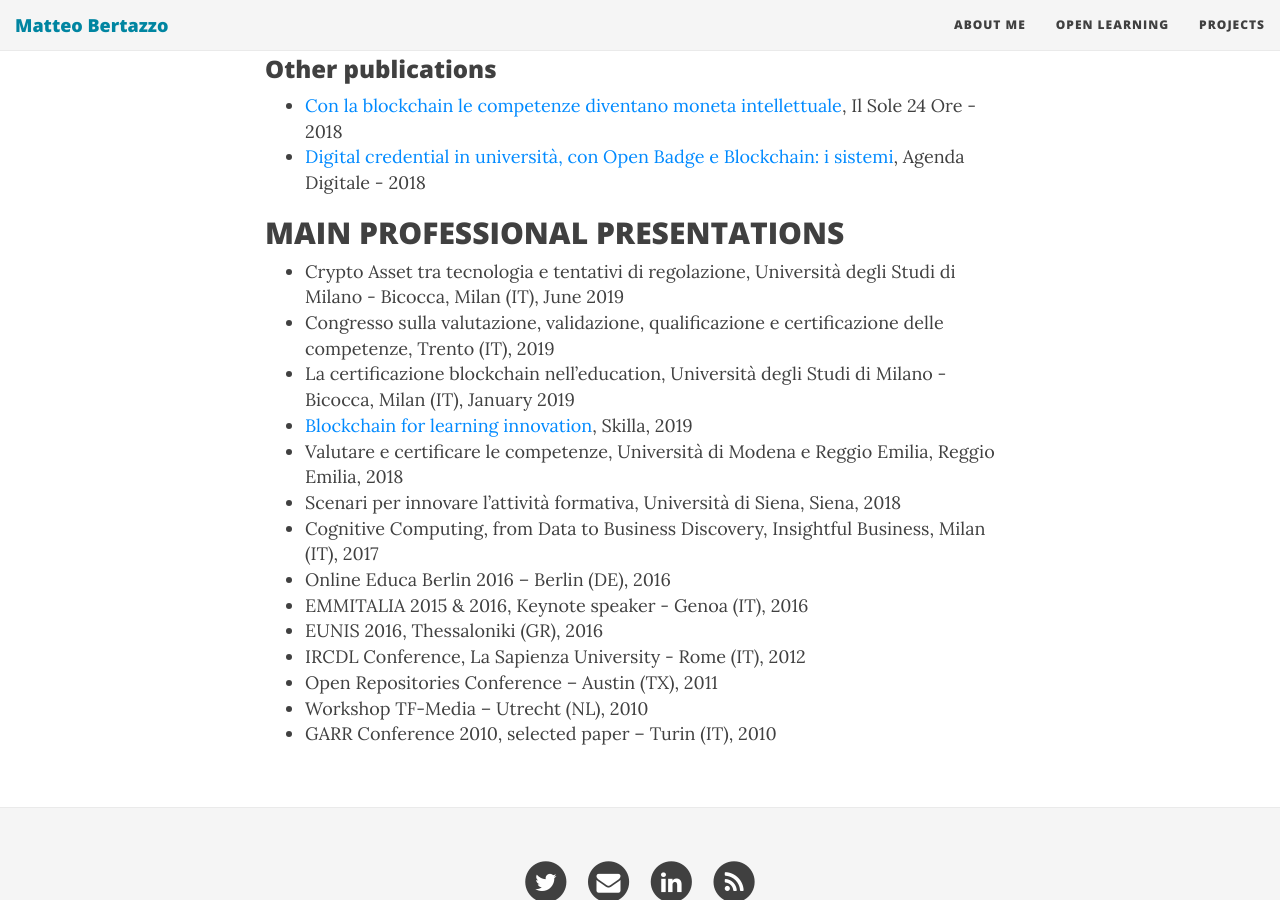
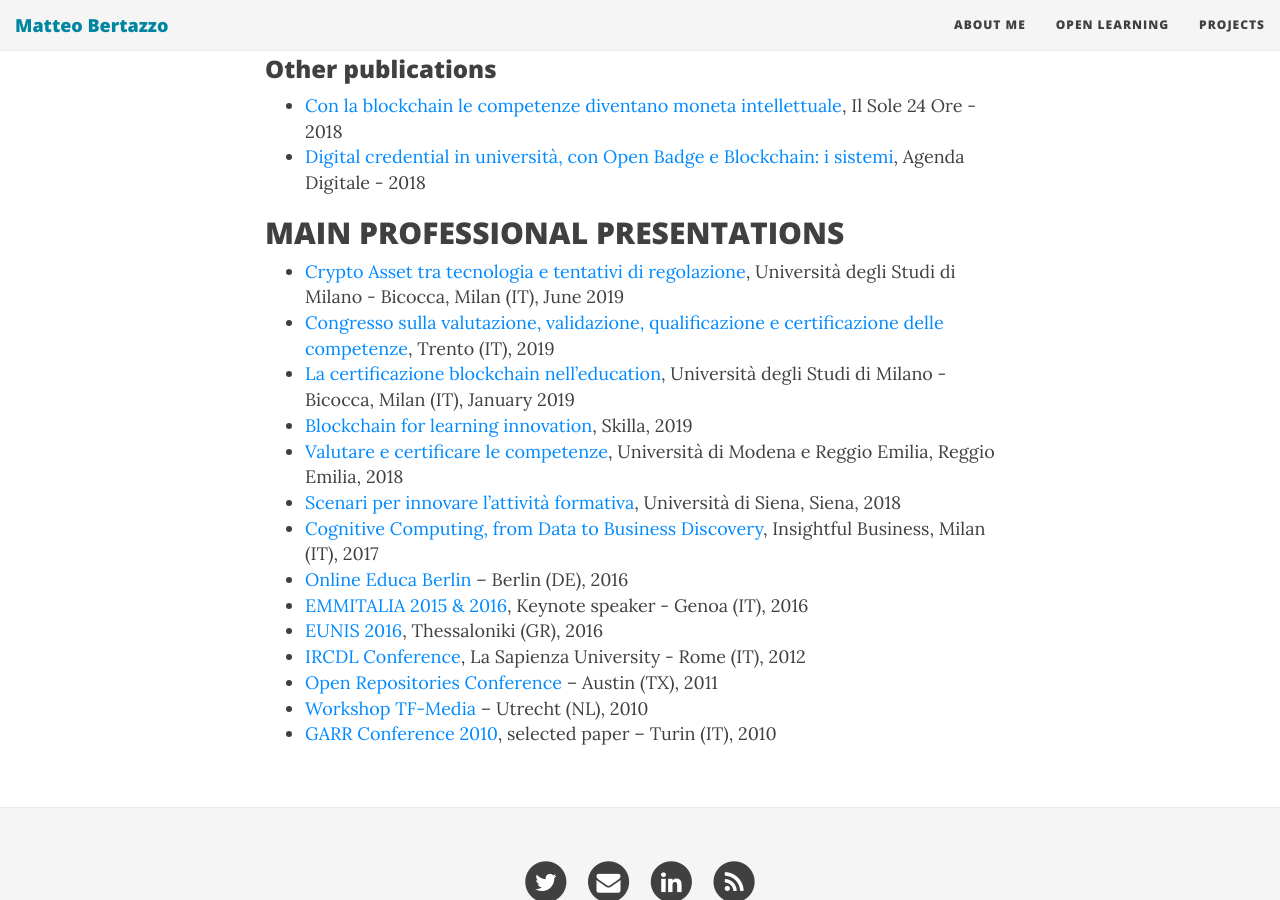
Before and after one commit to mbertazz/mbertazz.github.io, a Jekyll site: the page built from aboutme.md, in a window 1280 px wide and 900 px high, scrolled down 1046 px. Built offline with Jekyll 4.4.1, drawn with Linux system fonts in a browser that asks for light colours; nearby versions of some CDN libraries.

Commit message:
Update aboutme.md

```diff
--- a/aboutme.md
+++ b/aboutme.md
@@ -7,7 +7,6 @@ published: true
 
 I recently started a PhD in machine/deep learning at the [Institut of Bioinformatics](http://www.bioinf.jku.at/) of the Johannes Kepler University in Linz, Austria in the team of Sepp Hochreiter.
 Previously I worked at the Institute of Water Management, Hydrology and Hydraulic Engineering at the BOKU University in Vienna, as a research assistant. I did my Master in environmental engineering ant the topic of my Master thesis was the development of a software as part of a semi-automatic monitoring system for fish migration in fish passes. The thesis can be found [here](http://permalink.obvsg.at/bok/AC13359496) (in German only). In my time as research assistant at the BOKU university I mostly worked on machine learning applications in the field of hydrology and environmental sciences.
-
 
 ## MAIN TRAINING EXPERIENCES AND CERTIFICATIONS
 - High Performance Collaboration: Leadership, Teamwork, and Negotiation, Coursera - 2019
@@ -27,17 +26,17 @@ During the last 10 years I have been co-author for a number of papers in the Edu
 - [Digital credential in università, con Open Badge e Blockchain: i sistemi](https://www.agendadigitale.eu/cultura-digitale/digital-credential-in-universita-con-open-badge-e-blockchain-i-sistemi/), Agenda Digitale - 2018
 
 ## MAIN PROFESSIONAL PRESENTATIONS
-- Crypto Asset tra tecnologia e tentativi di regolazione, Università degli Studi di Milano - Bicocca, Milan (IT), June 2019
-- Congresso sulla valutazione, validazione, qualificazione e certificazione delle competenze, Trento (IT), 2019
-- La certificazione blockchain nell'education, Università degli Studi di Milano - Bicocca, Milan (IT), January 2019
+- [Crypto Asset tra tecnologia e tentativi di regolazione](https://cryptoassetlab.diseade.unimib.it/2019/05/10/presentation.html), Università degli Studi di Milano - Bicocca, Milan (IT), June 2019
+- [Congresso sulla valutazione, validazione, qualificazione e certificazione delle competenze](http://valutazioneitaliana.eu/wp-content/uploads/2019/05/programma-congresso-competenze.pdf), Trento (IT), 2019
+- [La certificazione blockchain nell'education](https://www.unimib.it/sites/default/files/eventi/loc_blockchain-def.pdf), Università degli Studi di Milano - Bicocca, Milan (IT), January 2019
 - [Blockchain for learning innovation](https://www.skilla.com/blog/blockchain-for-learning-innovation_2190/), Skilla, 2019
-- Valutare e certificare le competenze, Università di Modena e Reggio Emilia, Reggio Emilia, 2018
-- Scenari per innovare l'attività formativa, Università di Siena, Siena, 2018
-- Cognitive Computing, from Data to Business Discovery, Insightful Business, Milan (IT), 2017
-- Online Educa Berlin 2016 – Berlin (DE), 2016
-- EMMITALIA 2015 & 2016, Keynote speaker - Genoa (IT), 2016
-- EUNIS 2016, Thessaloniki (GR), 2016
-- IRCDL Conference, La Sapienza University - Rome (IT), 2012
-- Open Repositories Conference – Austin (TX), 2011
-- Workshop TF-Media – Utrecht (NL), 2010
-- GARR Conference 2010, selected paper – Turin (IT), 2010
+- [Valutare e certificare le competenze](http://tv.unimore.it/eventi/290-valutare-e-certificare-le-competenze), Università di Modena e Reggio Emilia, Reggio Emilia, 2018
+- [Scenari per innovare l'attività formativa](https://www.unisi.it/eventi-seminario-innovazione-didattica), Università di Siena, Siena, 2018
+- [Cognitive Computing, from Data to Business Discovery](http://www.cvent.com/events/idc-ibm-insightful-business-2017-milano/custom-37-e62f38480d6240d090f22710b90905ab.aspx), Insightful Business, Milan (IT), 2017
+- [Online Educa Berlin](https://oeb.global/) – Berlin (DE), 2016
+- [EMMITALIA 2015 & 2016](http://www.ememitalia.org/), Keynote speaker - Genoa (IT), 2016
+- [EUNIS 2016](http://www.eunis.org/eunis2016/), Thessaloniki (GR), 2016
+- [IRCDL Conference](http://ircdl2017.unimore.it/), La Sapienza University - Rome (IT), 2012
+- [Open Repositories Conference](http://sites.tdl.org/openrepositories/) – Austin (TX), 2011
+- [Workshop TF-Media](https://www.terena.org/activities/media/meeting3/programme.html) – Utrecht (NL), 2010
+- [GARR Conference 2010](https://www.garr.it/en/news-events/publications/conference-proceedings/2010-garr-conference-proceedings), selected paper – Turin (IT), 2010
```
